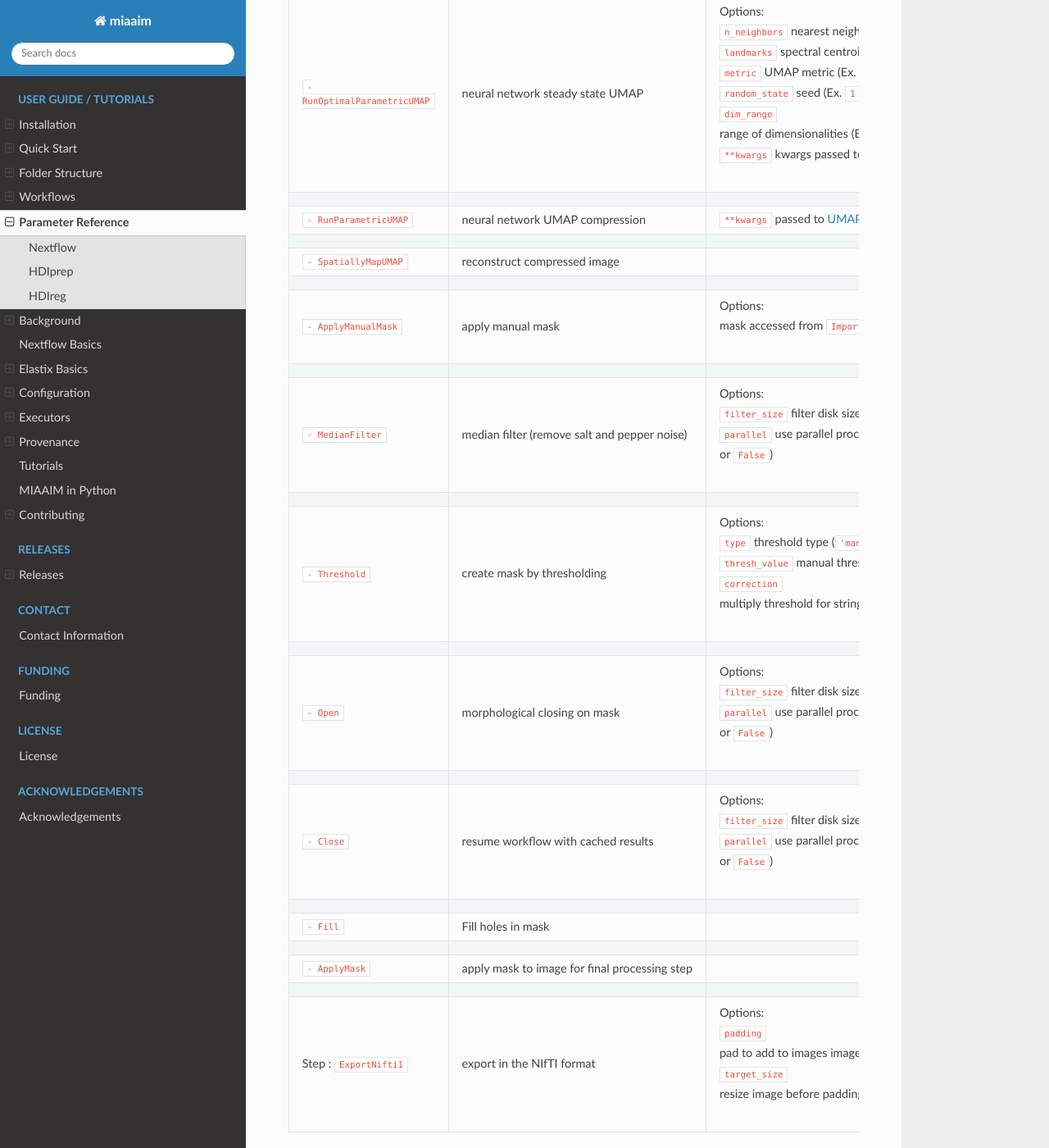
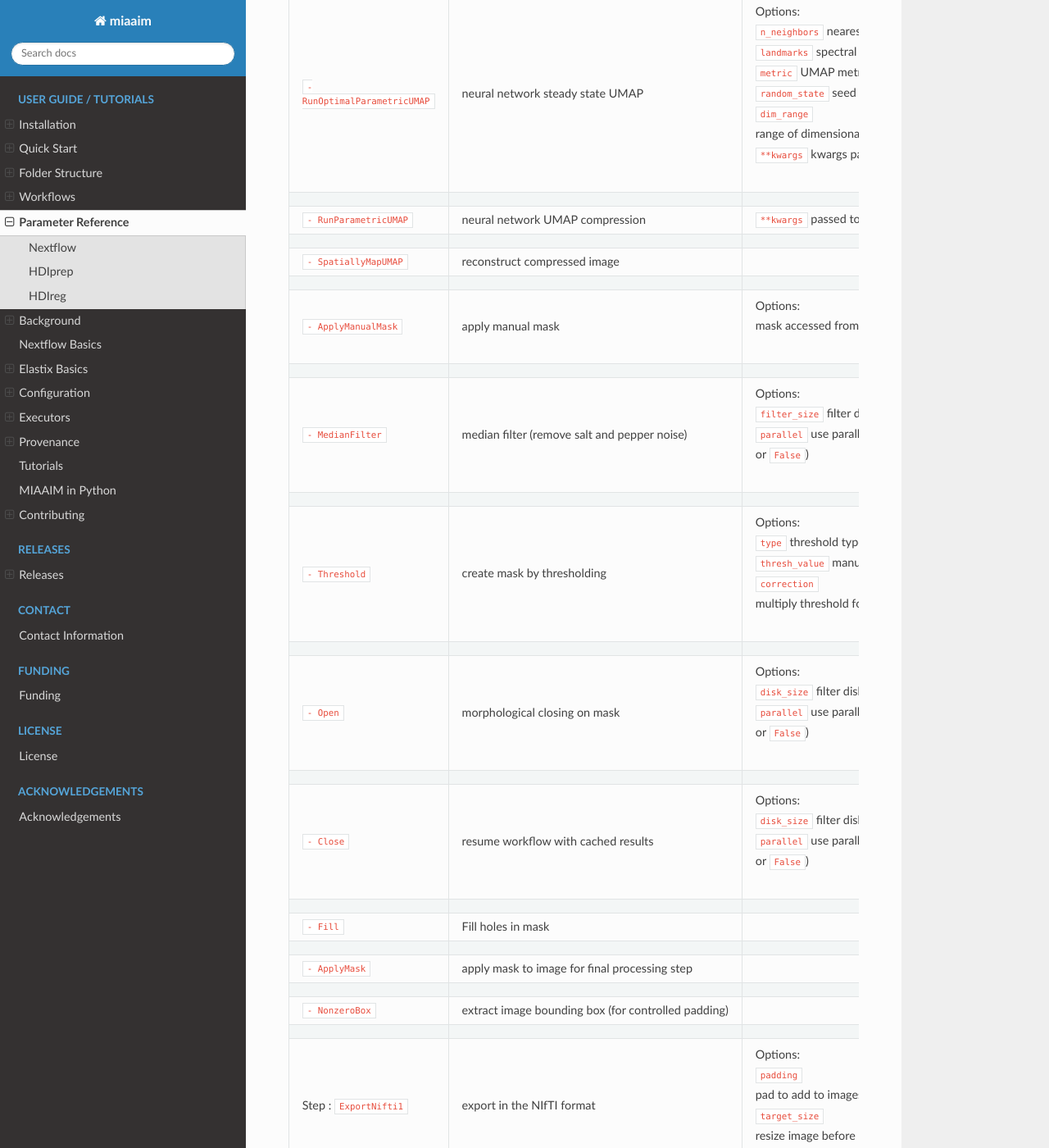
Before and after one commit to JoshuaHess12/miaaim, a Sphinx documentation site: the page built from docs/source/parameters.rst, in a window 1280 px wide and 1400 px high, scrolled down 4216 px. Shown: the whole window at 82% size. Built offline with Sphinx 7.4.7 and the Read the Docs theme 2.0.0, drawn with Linux system fonts in a browser that asks for light colours.

```diff
--- a/docs/source/installation.rst
+++ b/docs/source/installation.rst
@@ -56,6 +56,7 @@ components for Nextflow and pulling the MIAAIM repository from GitHub::
    sudo apt install openjdk-14-jre-headless  # install latest version of Java
    curl -s https://get.nextflow.io | bash    # install latest version of Nextflow
    sudo apt-get -y install git               # install git so you can clone MIAAIM from GitHub
+   sudo apt-get install -y libarchive-tools  # install bsdtar command for unzipping prototypes
 
 9. Now `install Docker <https://docs.docker.com/get-docker/>`_
 for windows and allow it to connect with your WSL2 (see
--- a/docs/source/parameters.rst
+++ b/docs/source/parameters.rst
@@ -168,16 +168,18 @@ the fixed and moving images with separate YAML files.
       | :code:`correction` multiply threshold for stringent results (Ex. :code:`1.2`)"
 
       :code:`- Open`, morphological closing on mask, "| Options:
-      | :code:`filter_size` filter disk size (Ex. :code:`15`)
+      | :code:`disk_size` filter disk size (Ex. :code:`15`)
       | :code:`parallel` use parallel processing (:code:`True` or :code:`False`)"
 
       :code:`- Close`, resume workflow with cached results, "| Options:
-      | :code:`filter_size` filter disk size (Ex. :code:`15`)
+      | :code:`disk_size` filter disk size (Ex. :code:`15`)
       | :code:`parallel` use parallel processing (:code:`True` or :code:`False`)"
 
       :code:`- Fill`, Fill holes in mask, ""
 
       :code:`- ApplyMask`, apply mask to image for final processing step, ""
+
+      :code:`- NonzeroBox`, extract image bounding box (for controlled padding), ""
 
       Step : :code:`ExportNifti1`, export in the NIfTI format, "| Options:
       | :code:`padding` pad to add to images image (Ex. :code:`(50,50)`)
```
Also changed, not shown: docs/source/elastix.rst (+16 -4 lines), 4 other files.
